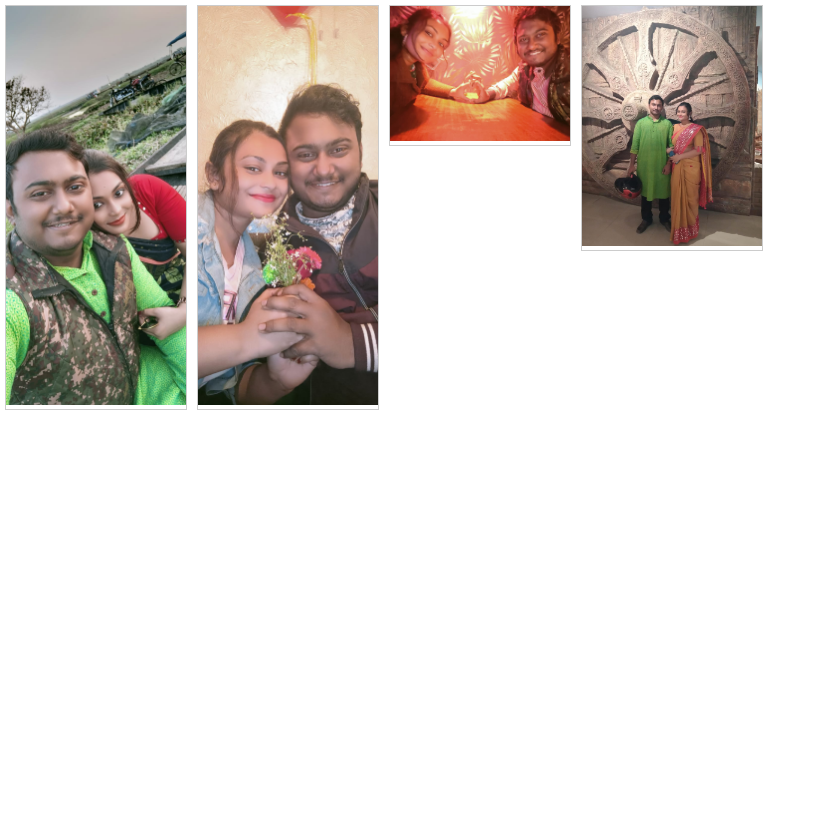
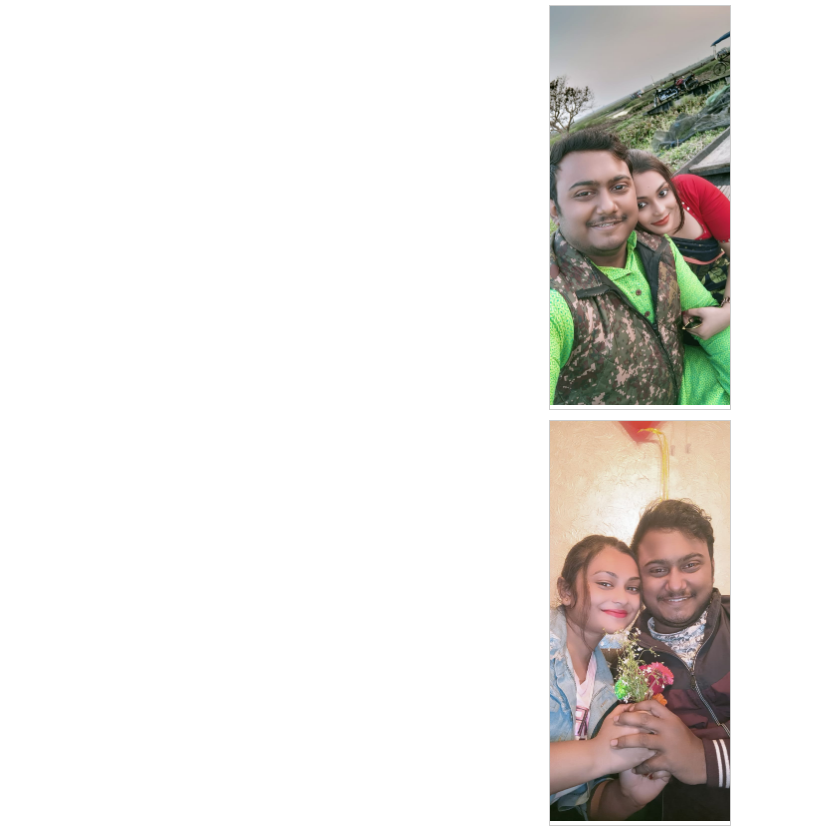
Before and after one commit to Aritra1996/amitumi, a React (Create React App) app: page / in a window 1280 px wide. Shown: the top 828 px of the page, without its empty margins (0-821 px from the left). Before the commit the page ends 800 px from the top, so only its background shows below. Built offline with nearby package versions, Linux system fonts and the light colour scheme.

Commit message:
Added images

```diff
--- a/src/App.css
+++ b/src/App.css
@@ -1,5 +1,9 @@
 .App {
   text-align: center;
+  display: flex;
+  justify-content: center;
+  flex-direction: column;
+  align-items: center;
 }
 
 .App-logo {
@@ -41,7 +45,6 @@
 div.gallery {
   margin: 5px;
   border: 1px solid #ccc;
-  float: left;
   width: 180px;
 }
 
```
Also changed, not shown: src/App.js (indentation only).
